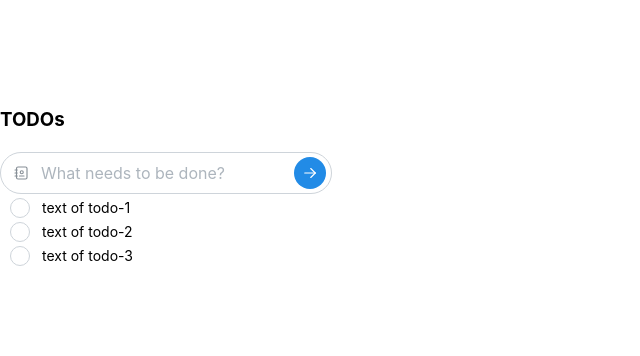
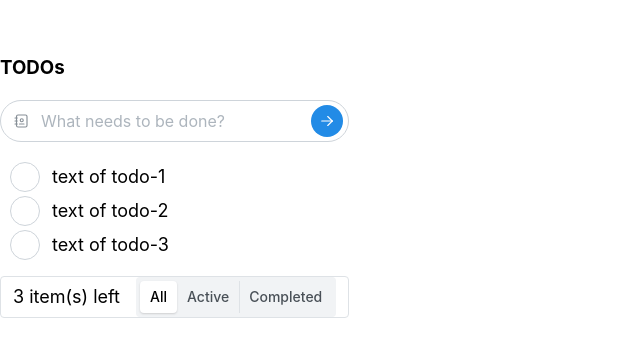
Before and after one commit to oleg-butko/vite-react-ts-gh-pages, a React (Vite) app: page / in a window 1280 px wide. Shown: the part 224-580 px from the top of the page, without its empty margins (0-640 px from the left). Built offline with nearby package versions, Linux system fonts and the light colour scheme.

Commit message:
Add filter for 'All', 'Active', 'Completed'

```diff
--- a/src/components/Todos/index.tsx
+++ b/src/components/Todos/index.tsx
@@ -1,16 +1,35 @@
-import { useState } from 'react'
+import { useState, useEffect } from 'react'
 import type { Todo } from '@/types/todo'
-import { Checkbox } from '@mantine/core'
+import { Checkbox, SegmentedControl, Text, Space } from '@mantine/core'
+import { Paper, Flex } from '@mantine/core'
 import { InputWithButton } from 'components/InputWithButton'
+
+type Filter = 'All' | 'Active' | 'Completed'
 
 export function Todos({ data }: { data: Todo[] }) {
 	const [todosList, setTodosList] = useState(data)
+	const [filter, setFilter] = useState<Filter>('All')
+	const [visibleTodos, setVisibleTodos] = useState(todosList)
+	const notCompletedNum = todosList.filter((todo) => !todo.completed).length
+
+	useEffect(() => {
+		setVisibleTodos(
+			todosList.filter((todo) => {
+				if (filter === 'Completed') {
+					return todo.completed
+				} else if (filter === 'Active') {
+					return !todo.completed
+				} else {
+					return todo
+				}
+			})
+		)
+	}, [todosList, filter])
 
 	const addTodo = (text: string) => {
 		if (text === '') {
 			text = 'пустая тудушка'
 		}
-		// console.log('todosList.length:', todosList.length)
 		const newTodo = {
 			id: `todo-${todosList.length + 1}`,
 			text,
@@ -34,9 +53,12 @@ export function Todos({ data }: { data: Todo[] }) {
 		<>
 			<InputWithButton addTodoCallback={addTodo} />
 
-			{todosList.map((todo: Todo) => (
+			<Space h='md' />
+
+			{visibleTodos.map((todo: Todo) => (
 				<Checkbox
 					style={{ marginLeft: '10px', marginTop: '4px' }}
+					size='lg'
 					radius='xl'
 					id={todo.id}
 					key={todo.id}
@@ -47,6 +69,27 @@ export function Todos({ data }: { data: Todo[] }) {
 					}
 				/>
 			))}
+			<Space h='md' />
+			<Paper withBorder pl='sm' pr='sm'>
+				<Flex gap='md' justify='center' align='center' direction='row'>
+					<Text
+						fz='lg'
+						fw={400}
+						style={{
+							verticalAlign: 'center',
+							alignItems: 'center'
+						}}>
+						{`${notCompletedNum} item(s) left`}
+					</Text>
+					<SegmentedControl
+						onChange={(val) => {
+							setFilter(val as Filter)
+						}}
+						size='sm'
+						data={['All', 'Active', 'Completed']}
+					/>
+				</Flex>
+			</Paper>
 		</>
 	)
 }
```
Also changed, not shown: 1 other file (tests, documents, lock files or other folders).
